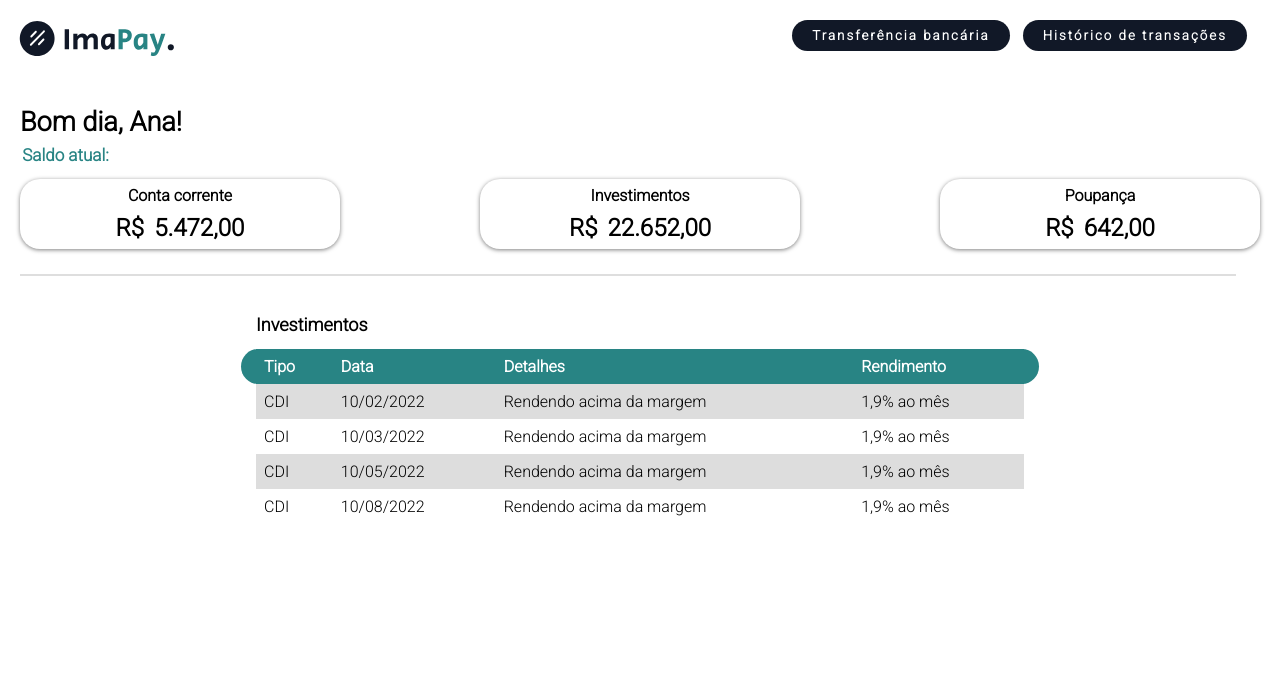
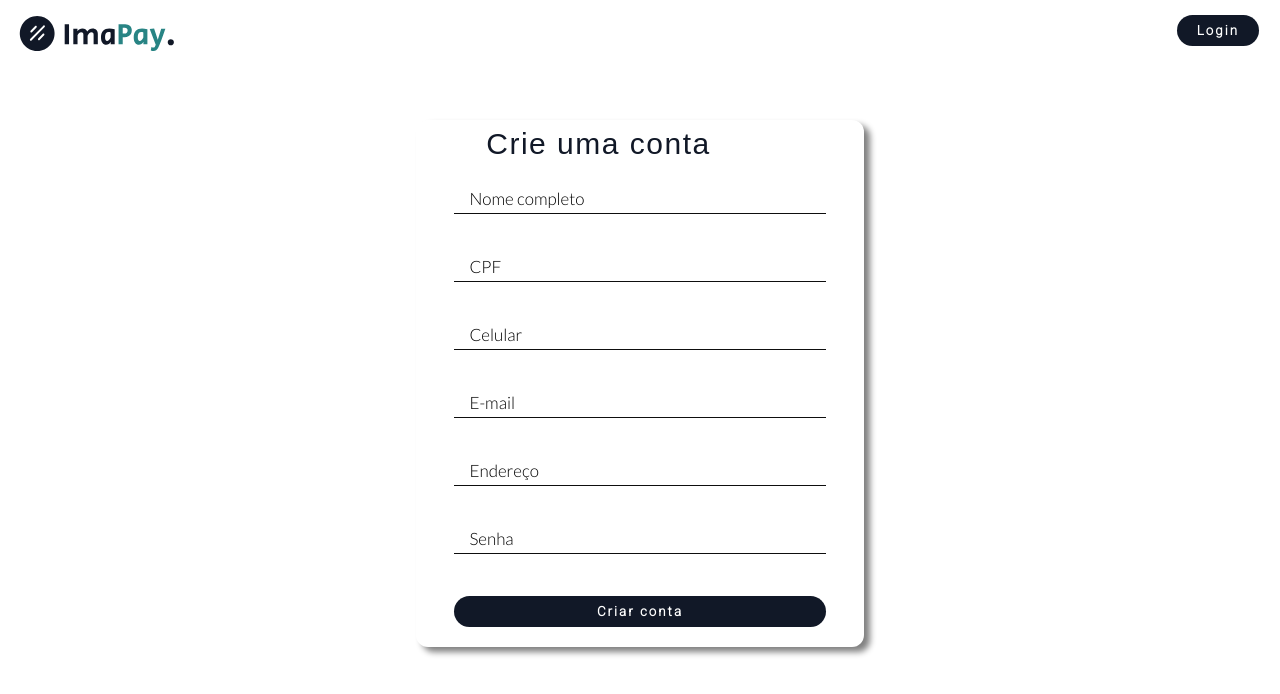
Before and after one commit to MateusNhoato/ImaPay, a React (Vite) app in the folder react/: page / in a window 1280 px wide. Shown: the top 694 px of the page. Built offline with nearby package versions, Linux system fonts and the light colour scheme; a web font is replaced by a local one.

Commit message:
register page

```diff
--- a/react/src/App.jsx
+++ b/react/src/App.jsx
@@ -8,6 +8,7 @@ import NavBar from './components/NavBar/NavBar'
 import Button from './components/Button/Button'
 import TermsAndConditions from './components/TermsAndConditions/TermsAndConditions'
 import BalancePage from './pages/balance_page'
+import Register from './pages/register'
 
 function App() {
 const alertButton = () => {
@@ -20,8 +21,9 @@ const items = [<Button key="1" label="Cadastre-se" backgroundColor={"var(--secon
   return (
     <>
 
-      <BalancePage />
+      {/* <BalancePage /> */}
 
+      <Register />
 
     </>
   )
--- a/react/src/components/Form/Form.jsx
+++ b/react/src/components/Form/Form.jsx
@@ -3,13 +3,17 @@ import Button from '../Button/Button'
 
 import './Form.css'
 
-const Form = ({title, children, buttonFunction, buttonValue, lowLinkValue, lowLinkRef}) => {
+const Form = ({title, children, buttonFunction, buttonValue, lowLinkValue, lowLinkRef, buttonWidth}) => {
     return (
             <div className='form-container'>
                  <h2 className='form-container-h2'>{title}</h2>
                     <form>
                         {children}
-                        <Button onClick={buttonFunction}>{buttonValue}</Button>
+                        <Button
+                            onClick={buttonFunction}
+                            label={buttonValue}
+                            width={buttonWidth}
+                        />
                         <div>
 
                         <a className='low-link' href={lowLinkRef}>{lowLinkValue}</a>
--- /dev/null
+++ b/react/src/pages/register/index.jsx
@@ -0,0 +1,38 @@
+import React from "react";
+import Form from "../../components/Form/Form";
+import Input from "../../components/Input/Input";
+import Button from "../../components/Button/Button";
+import './styles.css';
+
+const Register = () => {
+    return (
+        <>
+            <div className='img-logo-box'>
+                <img src="/src/assets/img/logotipo.svg" alt="Logo" width="20%" />
+            </div>
+
+            <div className='button-box'>
+                <Button
+                    label={'Login'}
+                />
+            </div>
+
+            <div className='form-box'>
+                <Form
+                    title={'Crie uma conta'}
+                    buttonValue={'Criar conta'}
+                    buttonWidth={'100%'}
+                >
+                    <Input>Nome completo</Input>
+                    <Input>CPF</Input>
+                    <Input>Celular</Input>
+                    <Input>E-mail</Input>
+                    <Input>Endereço</Input>
+                    <Input>Senha</Input>
+                </Form>
+            </div>
+        </>
+    )
+}
+
+export default Register;
--- /dev/null
+++ b/react/src/pages/register/styles.css
@@ -0,0 +1,32 @@
+.button-box {
+    width: fit-content;
+    margin: 15px 21px 0 auto;
+}
+
+.form-container {
+    display: flex;
+    justify-content: center;
+    background-color: white;
+    margin: 74px auto 15px auto;
+    border-radius: 12px;
+    padding: 68px 0 20px 0;
+    box-shadow: 6px 5px 6px gray;
+    position: relative;
+    width: 35%;
+}
+
+.form-container-h2 {
+    position: absolute;
+    width: 365px;
+    height: 56px;
+    text-align: center;
+    left: 0;
+    top: 7px;
+    font-family: 'arial';
+    font-style: normal;
+    font-weight: 400;
+    font-size: 30px;
+    line-height: 112%;
+    color: var(--primary-color);
+    letter-spacing: 0.05em;
+}
```
